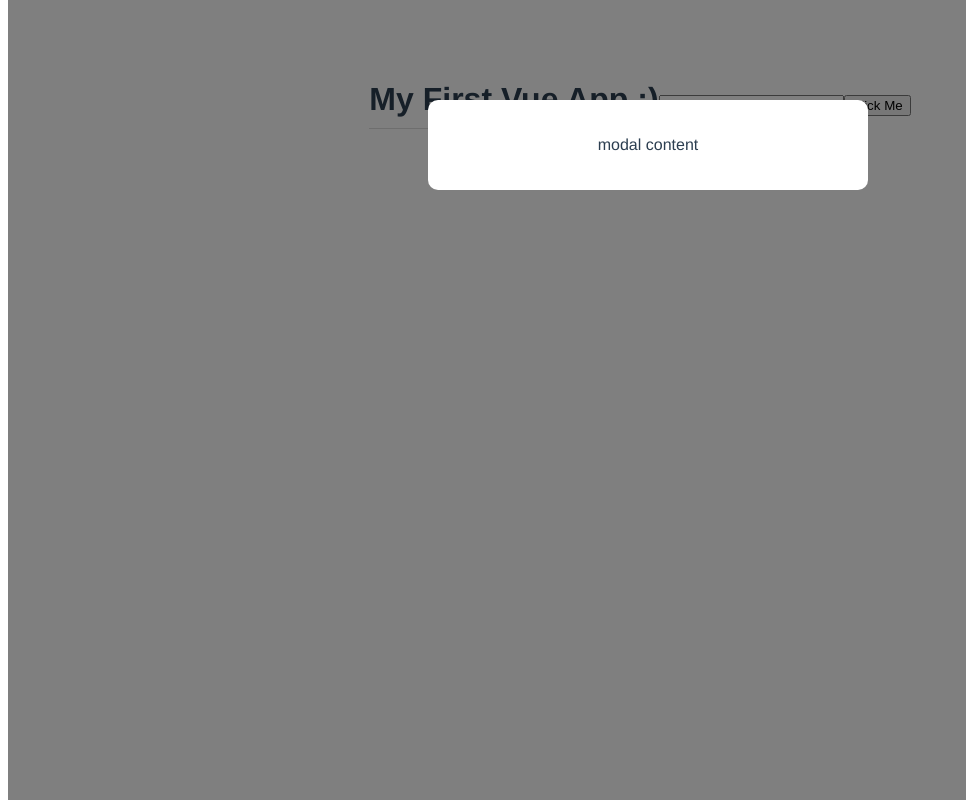
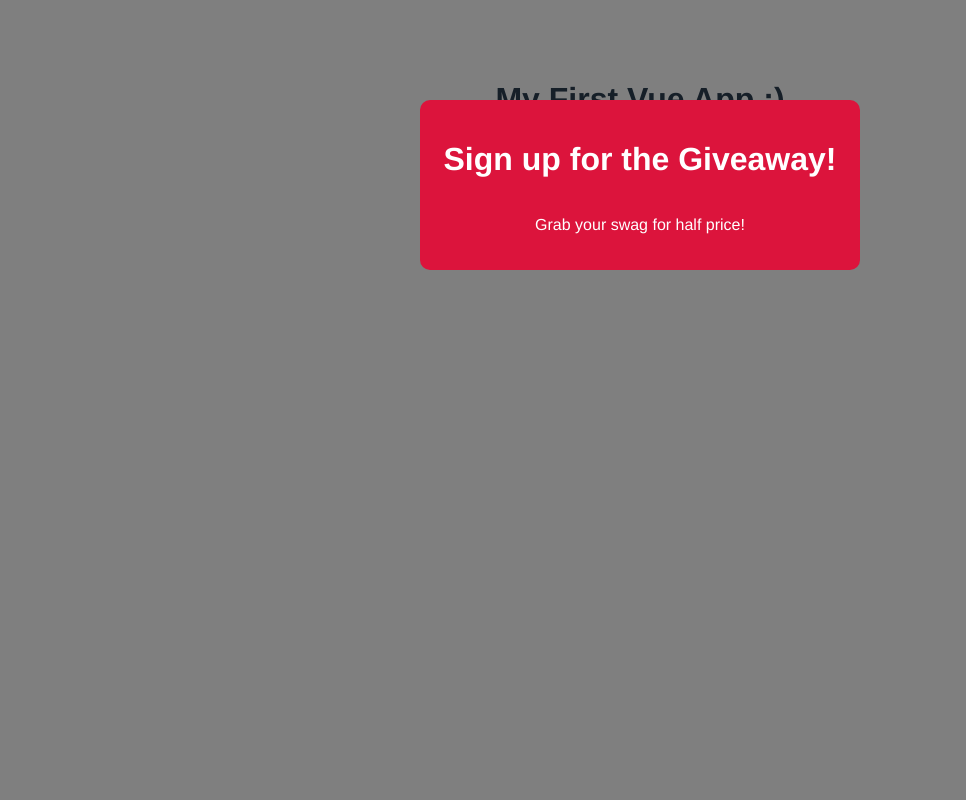
Before and after one commit to AlexCourtney18/vue-modal-project, a Vue app: page / in a window 1280 px wide. Shown: the whole page, without its empty margins (0-966 px from the left). Built offline with nearby package versions, Linux system fonts and the light colour scheme.

Commit message:
pass data through as props from App parent down to Modal child

```diff
--- a/src/App.vue
+++ b/src/App.vue
@@ -1,8 +1,6 @@
 <template>
   <h1>{{ title }}</h1>
-  <Modal />
-  <input type='text' ref='name'>
-  <button @click="handleClick">Click Me</button>
+  <Modal :header="header" :text="text" theme="sale" />
 </template>
 
 <script>
@@ -14,7 +12,9 @@
   components: { Modal },
   data() {
     return {
-      title: 'My First Vue App :)'
+      title: 'My First Vue App :)',
+      header: 'Sign up for the Giveaway!',
+      text: 'Grab your swag for half price!'
     }
   },
   methods: {
--- /dev/null
+++ b/src/assets/global.css
@@ -0,0 +1,6 @@
+body {
+    margin: 0;
+}
+p {
+    font-style: italic;
+}
--- a/src/components/Modal.vue
+++ b/src/components/Modal.vue
@@ -1,11 +1,18 @@
 <template>
     <div class="backdrop">
-        <div class="modal">
-            <p>modal content</p>
+        <div class="modal" :class="{ sale: theme === 'sale'}">
+            <h1>{{ header }}</h1>
+            <p>{{ text }}</p>
         </div>
     </div>
 </template>
 
+
+<script>
+export default {
+    props: ['header', 'text', 'theme']
+}
+</script>
 
 <style>
     .modal {
@@ -22,5 +29,21 @@
         width: 100%;
         height: 100%;
     }
+    .modal h1 {
+        color: #03c4b4;
+        border: none;
+        padding: 0;
+    }
+    .modal p {
+        font-style: normal;
+    }
+
+    .modal.sale {
+        background: crimson;
+        color: white;
+    }
+    .modal.sale h1 {
+        color: white;
+    }
 
 </style>
--- a/src/main.js
+++ b/src/main.js
@@ -1,4 +1,5 @@
 import { createApp } from 'vue'
 import App from './App.vue'
+import './assets/global.css'
 
 createApp(App).mount('#app')
```
